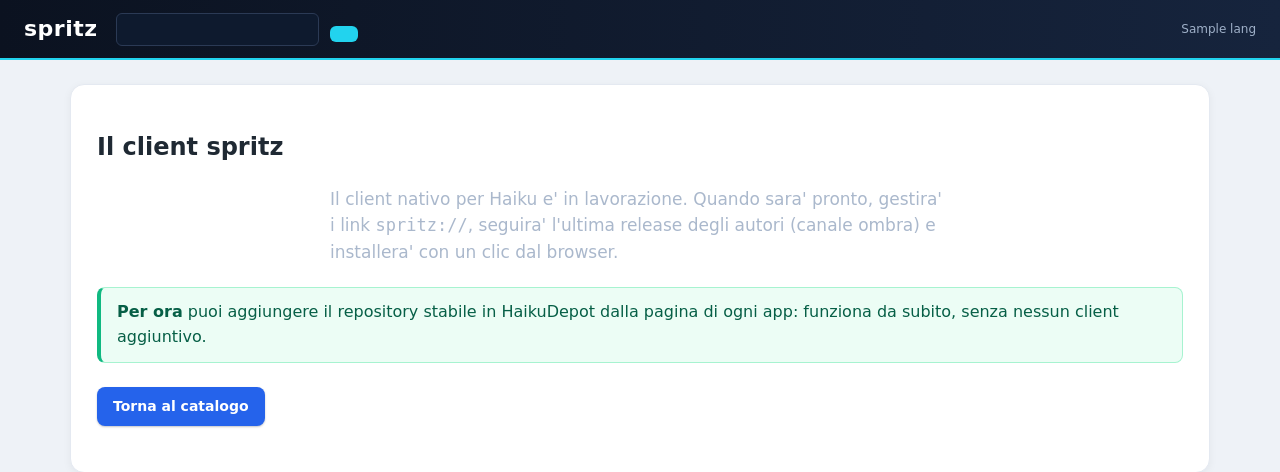
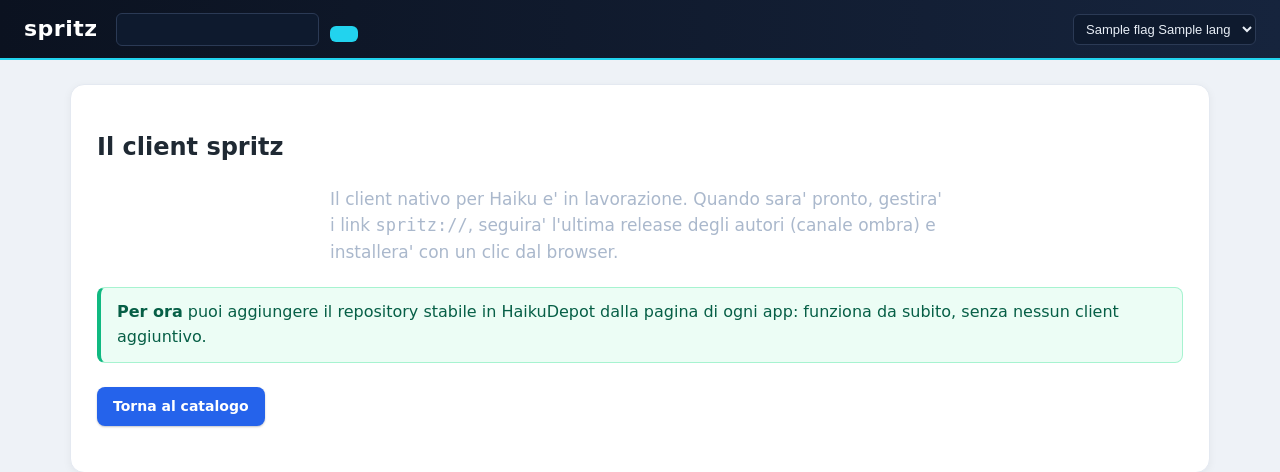
Before and after one commit to atomozero/SpritzDepot, a Python web app: template app/templates/get_spritz.html in a window 1280 px wide. Shown: the top 472 px of the page. Run offline with Jinja, Linux system fonts and the light colour scheme; the template is opened without the code that fills it: most values are stand-ins (such as "Sample title", 1, 10 or a date in 2020).

Commit message:
Language picker as a flag dropdown
Replace the row of language links with a <select> showing a flag emoji + the
language name (🇮🇹 Italiano, 🇯🇵 日本語, ...; 🦁 for Venetian, a region not a
nation). onchange navigates to /set-lang/<code>. Keeping the name beside the
flag means it stays usable even if WebPositive lacks the emoji font. New FLAGS
map in i18n, exposed to templates; styled for the dark header.

```diff
--- a/app/main.py
+++ b/app/main.py
@@ -129,6 +129,7 @@ def render(request: Request, template: str, ctx: Optional[dict] = None):
     base = {
         "lang": lang,
         "langs": i18n.LANGS,
+        "flags": i18n.FLAGS,
         "t": lambda key, **f: i18n.t(key, lang, **f),
     }
     base.update(ctx or {})
--- a/app/static/spritz.css
+++ b/app/static/spritz.css
@@ -54,10 +54,15 @@ a:hover { text-decoration: underline; }
   color: #c7d2e0; font-size: 14px; margin-left: 14px; padding: 6px 2px;
 }
 .header-link:hover { color: #ffffff; text-decoration: none; }
-.lang-picker { margin-left: 16px; font-size: 12px; color: #7b8aa3; }
-.lang-picker a { color: #9fb0c8; text-decoration: none; }
-.lang-picker a:hover { color: #ffffff; }
-.lang-picker strong { color: #22d3ee; font-weight: bold; }
+.lang-picker {
+  margin-left: 16px; font-size: 13px;
+  padding: 6px 8px; border-radius: 6px;
+  background: #0e1a2e; color: #e8eef6; border: 1px solid #2b3a55;
+  cursor: pointer;
+}
+.lang-picker:hover { border-color: #22d3ee; }
+/* options render with the OS widget; keep them readable on dark hosts */
+.lang-picker option { background: #ffffff; color: #1f2933; }
 
 /* ---------- Buttons ---------- */
 .btn {
--- a/app/templates/base.html
+++ b/app/templates/base.html
@@ -23,9 +23,12 @@
     <span class="header-link" id="nav-who" style="display:none;"></span>
     <a class="header-link" id="nav-login" href="/login">{{ t('nav.login') }}</a>
     <a class="header-link" id="nav-logout" href="#" style="display:none;">{{ t('nav.logout') }}</a>
-    <span class="lang-picker">
-      {% for code, label in langs.items() %}{% if code == lang %}<strong>{{ label }}</strong>{% else %}<a href="/set-lang/{{ code }}">{{ label }}</a>{% endif %}{% if not loop.last %} {% endif %}{% endfor %}
-    </span>
+    <select class="lang-picker" aria-label="{{ t('lang.label') }}"
+            onchange="if(this.value)window.location.href='/set-lang/'+this.value;">
+      {% for code, label in langs.items() %}
+      <option value="{{ code }}"{% if code == lang %} selected{% endif %}>{{ flags[code] }} {{ label }}</option>
+      {% endfor %}
+    </select>
   </header>
 
   <main class="content">
--- a/test_frontend.py
+++ b/test_frontend.py
@@ -81,7 +81,9 @@ assert 'id="nav-login"' in c.get("/").text, "header must have a login link"
 print("login page         -> ok")
 
 # i18n: language picker + cookie-driven translation
-assert 'class="lang-picker"' in c.get("/").text and "/set-lang/de" in c.get("/").text
+_home = c.get("/").text
+assert '<select class="lang-picker"' in _home, "language <select> missing"
+assert '<option value="de"' in _home and '<option value="ja"' in _home
 c.cookies.set("lang", "de")
 assert "Der Software-Katalog für Haiku" in c.get("/").text, "German hero missing"
 c.cookies.set("lang", "fr")
```
Also changed, not shown: app/i18n.py (+9 -0 lines).
